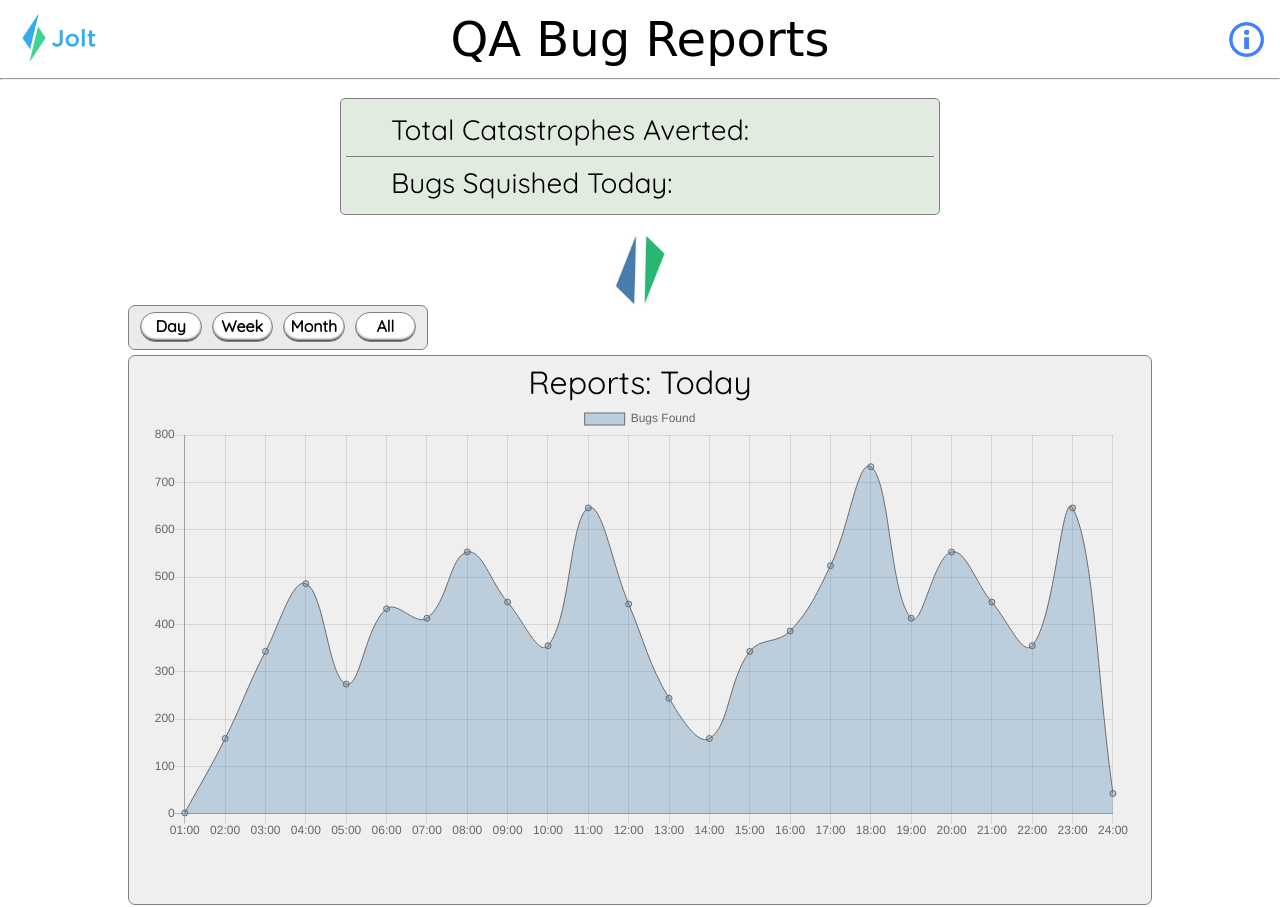
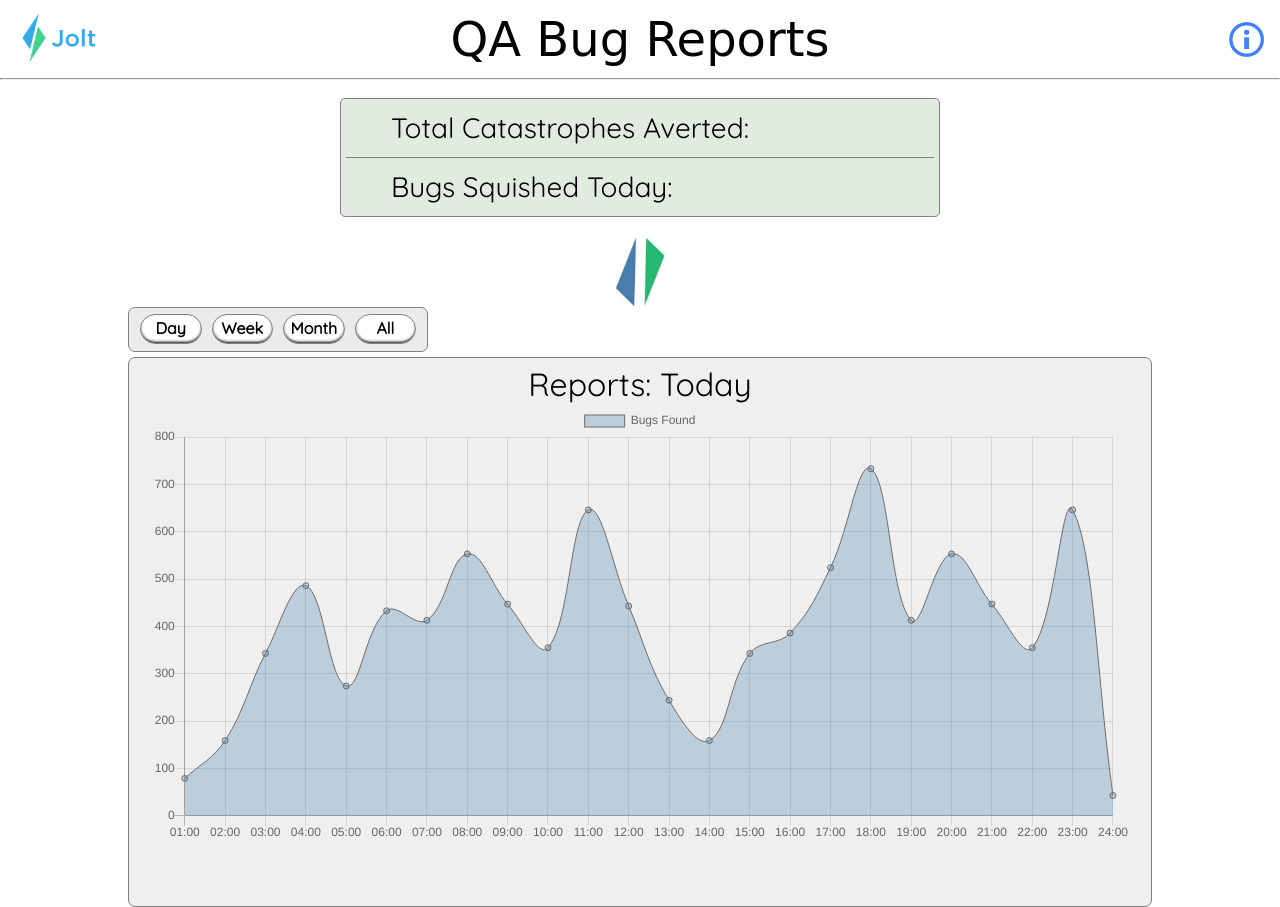
Before and after one commit to erikgolden7/QA_Reports, a website: page public/index.html at #!/day in a window 1280 px wide. Drawn offline with nearby package versions, Linux system fonts and the light colour scheme; some packages are replaced by stand-ins of ours; no server answers; a web font is replaced by a local one.

Commit message:
space changes

```diff
--- a/public/css/main.css
+++ b/public/css/main.css
@@ -142,7 +142,7 @@ canvas{
 	display: flex;
 	flex-direction: row;
 	justify-content: space-between;
-	padding: 12px 45px 12px 45px;
+	padding: 10px 45px 15px 45px;
 	border-bottom: solid 1px gray;
 	}
 
@@ -150,7 +150,7 @@ canvas{
 	display: flex;
 	flex-direction: row;
 	justify-content: space-between;
-	padding: 12px 45px 12px 45px;
+	padding: 15px 45px 10px 45px;
 	}
 
 .buttons {
--- a/public/index.html
+++ b/public/index.html
@@ -60,7 +60,7 @@
 		</div>
 
 		<div class="menu">
-			<div ui-sref="day" class="menu_item">Day</div>
+			<div ui-sref="day" class="menu_item" ng-click="day()">Day</div>
 			<div ui-sref="week" class="menu_item">Week</div>
 			<div ui-sref="month" class="menu_item">Month</div>
 			<div ui-sref="all" class="menu_item">All</div>
@@ -79,7 +79,7 @@
 		<script src="./states/month_reports/monthCtrl.js"></script>
 		<script src="./states/all_reports/allCtrl.js"></script>
 		<script src="./states/home/homeService.js"></script>
-		<script src="./states/home/homeService.js"></script>
+		<script src="./states/day_reports/dayService.js"></script>
 		<script src="https://cdnjs.cloudflare.com/ajax/libs/Chart.js/2.6.0/Chart.bundle.js"></script>
 	</body>
 </html>
--- a/public/states/day_reports/day.html
+++ b/public/states/day_reports/day.html
@@ -1,4 +1,5 @@
 <div class="report_box">
 	<div class="report_title">{{test}}</div>
 	<div><canvas id="dayChart" width="1000" height="450"></canvas></div>
+	{{one}}
 </div>
--- a/public/states/day_reports/dayCtrl.js
+++ b/public/states/day_reports/dayCtrl.js
@@ -1,39 +1,28 @@
-angular.module('qaApp').controller('dayCtrl', function($scope) {
+angular.module('qaApp').controller('dayCtrl', function($scope, dayService) {
 
 	$scope.test = "Reports: Today";
 
-	// $scope.date = moment().format('L');
 
-	// var sql = cartodb.SQL({ user: 'andrew' });
-	// sql.execute("SELECT date_part('Month', t.date) as month, count(*) total, sum(damage)  damage FROM tornados t GROUP BY date_part('Month', t.date) ORDER BY date_part('Month', t.date) ASC").done(function(data) {
-	// 	console.log(data)
-	// 	var total = [];
-	// 	var damage = [];
-	// 	for (i in data.rows){
-	// 		total.push(data.rows[i].total)
-	// 		damage.push(data.rows[i].damage)
-	// 	}
-	// 	console.log(data);
-	//
-
-	let date = new Date;
-	let day = date.getDay(); //day of the week (0-6)
-	let day2 = date.getDate(); //day of the month (1-31)
-	let month = date.getMonth(); //month of the year (0-11)
+	let day = () => {
+		const date = new Date;
+		const day = date.getDate(); //day of the month (1-31)
+		dayService.getDayData(day).then((res, err) => {
+			$scope.dayData = res.data;
+			sortHours($scope.dayData);
+		})
+	};
+	day();
 
 
-
-
-
-		// $scope.getDayData = () => {
-		// 	dayService.getDayData().then(function(res, err){
-		// 		console.log("homeCtrl", res, err);
-		// 		$scope.dayCount = res.data[0].totalcount;
-		// 	});
-		// };
-		// getTotalCount();
-
-
+	let sortHours = (data) => {
+	const one = [];
+		for(let i = 0; i < data.length; i++) {
+			if (data[i].hour !== 9) {
+				one.push(data[i].hour);
+			}
+		}
+	};
+	// console.log(one);
 
 	var ctx = document.getElementById("dayChart");
 	var dayChart = new Chart(ctx, {
@@ -44,7 +33,7 @@ angular.module('qaApp').controller('dayCtrl', function($scope) {
 			labels: ["01:00", "02:00", "03:00", "04:00", "05:00", "06:00", "07:00", "08:00", "09:00", "10:00", "11:00", "12:00", "13:00", "14:00", "15:00", "16:00", "17:00", "18:00", "19:00", "20:00", "21:00", "22:00", "23:00", "24:00"],
 			datasets: [{
 				label: 'Bugs Found',
-				data: [2, 159, 343, 486, 274, 433, 413, 553, 447, 355, 646, 443, 244, 159, 343, 386, 524, 733, 413, 553, 447, 355, 646, 43],
+				data: [79, 159, 343, 486, 274, 433, 413, 553, 447, 355, 646, 443, 244, 159, 343, 386, 524, 733, 413, 553, 447, 355, 646, 43],
 				backgroundColor: 'rgba(72,126,173,.3)',
 				borderColor: 'rgba(108,108,108,1)',
 				borderWidth: 1
--- a/public/states/day_reports/dayService.js
+++ b/public/states/day_reports/dayService.js
@@ -1,12 +1,14 @@
-// angular.module('qaApp').service('homeService', function($http, $q) {
-//
-//
-// 	// this.getDayData = function() {
-// 	// 	return $http ({
-// 	// 		method: 'GET',
-// 	// 		url: '/getDayData'
-// 	// 	})
-// 	// };
-// 	//
-//
-// });
+angular.module('qaApp').service('dayService', function($http) {
+
+this.getDayData = ((day) => {
+	return $http ({
+		method: 'GET',
+		url: '/getDayData',
+		params: {
+			'day': day
+		}
+	})
+})
+
+
+});
--- a/public/states/home/homeCtrl.js
+++ b/public/states/home/homeCtrl.js
@@ -10,17 +10,15 @@ angular.module('qaApp').controller('homeCtrl', function($scope, $rootScope, home
 
 
 	let getTodayCount = (day, month, year) => {
-		homeService.getTodayCount(day, month, year).then(function(res, err){
-			console.log(res.data[0].count);
+		homeService.getTodayCount(day, month, year).then((res, err) => {
 			$scope.todayCount = res.data[0].count;
 		});
 	};
 	getTodayCount(day, month, year);
 
 	let getTotalCount = () => {
-		homeService.getTotalCount().then(function(res, err){
+		homeService.getTotalCount().then((res, err) => {
 			$rootScope.totalCount = res.data[0].count;
-			console.log(res.data[0].count);
 		});
 	};
 	getTotalCount(day, month, year, hour);
--- a/public/states/home/homeService.js
+++ b/public/states/home/homeService.js
@@ -1,6 +1,6 @@
 angular.module('qaApp').service('homeService', function($http, $q) {
 
-	this.getTodayCount = function(day, month, year) {
+	this.getTodayCount = (day, month, year) => {
 		return $http ({
 			method: 'GET',
 			url: '/getTodayCount',
@@ -12,7 +12,7 @@ angular.module('qaApp').service('homeService', function($http, $q) {
 		})
 	};
 
-	this.getTotalCount = function() {
+	this.getTotalCount = () => {
 		return $http ({
 			method: 'GET',
 			url: '/getTotalCount'
```
Also changed, not shown: server.js (+8 -2 lines), 1 other file.
